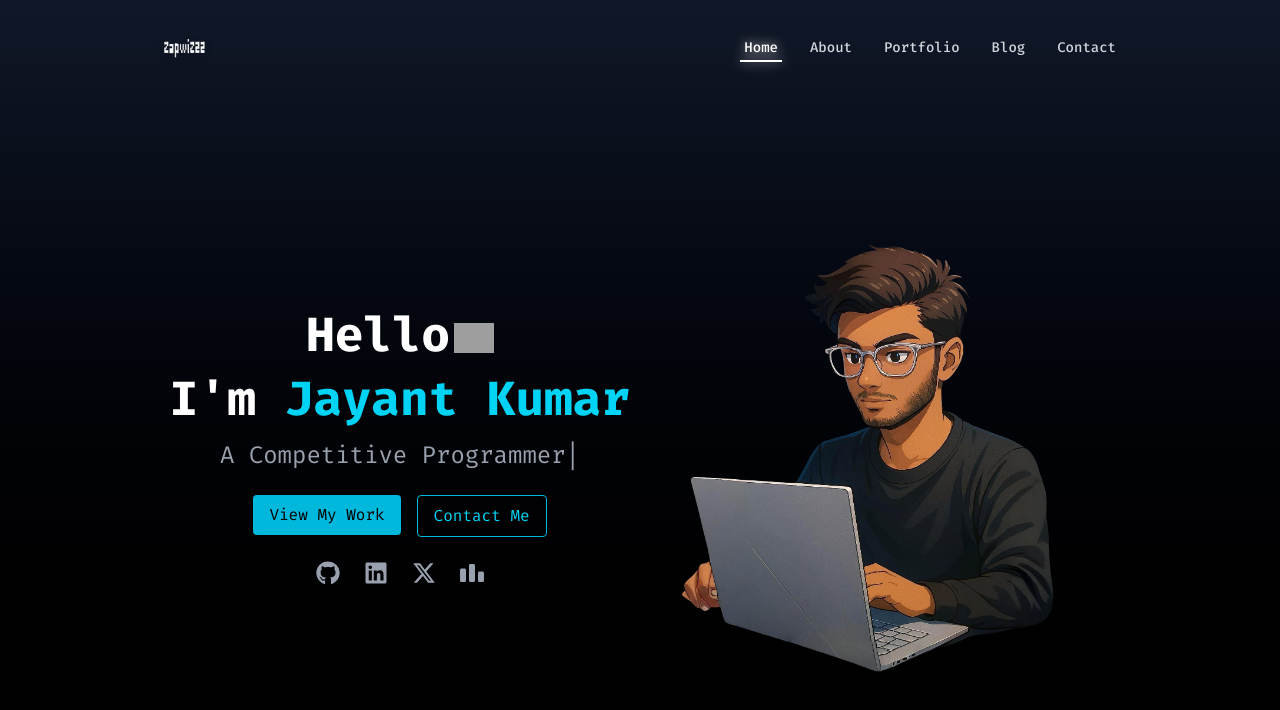
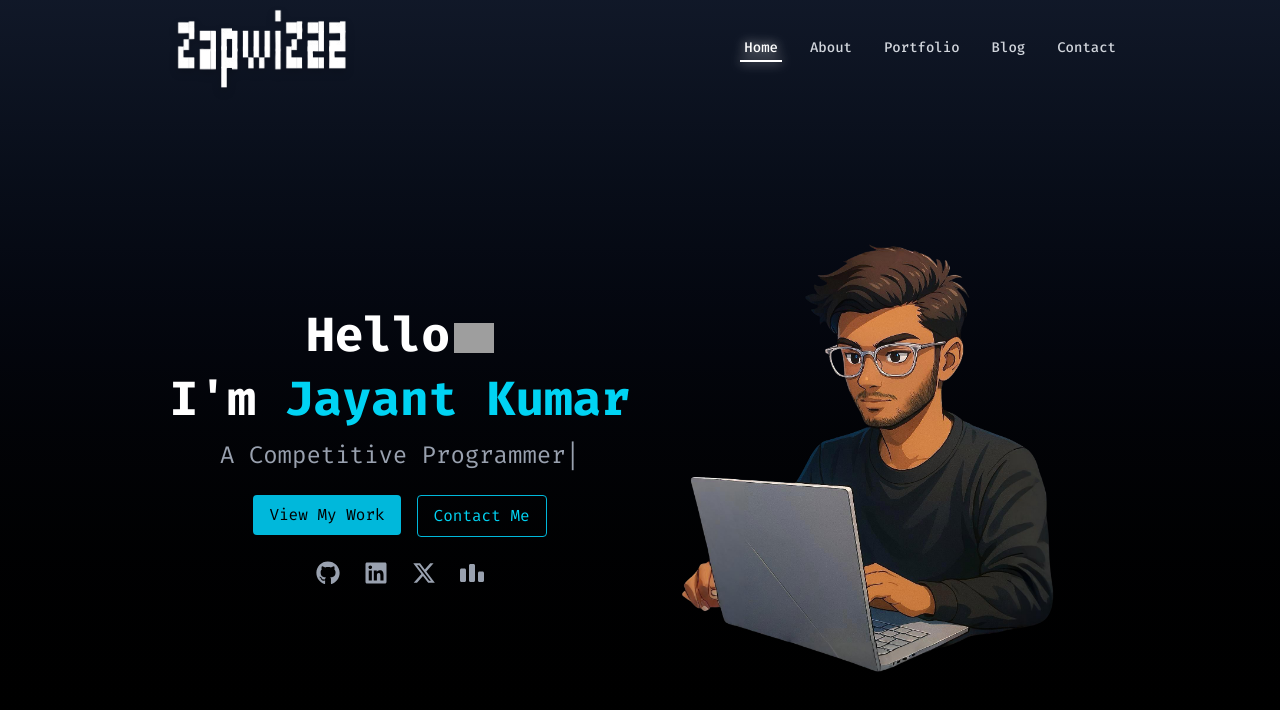
Before and after one commit to zapwiz22/zapwiz22, a Next.js app: page / in a window 1280 px wide. Shown: the top 710 px of the page. Built offline with nearby package versions, Linux system fonts and the light colour scheme; grey boxes are pictures that could not be loaded.

Commit message:
logo fixed

```diff
--- a/components/Navbar.tsx
+++ b/components/Navbar.tsx
@@ -79,8 +79,8 @@ export default function Navbar() {
         <Image
           src="/zapwiz22.png"
           alt="ZapWiz22 Logo"
-          width={48}
-          height={48}
+          width={200}
+          height={200}
           className="transition duration-300 drop-shadow-lg group-hover:drop-shadow-[0_0_10px_#ffffffaa] group-hover:scale-105"
         />
       </Link>
```
